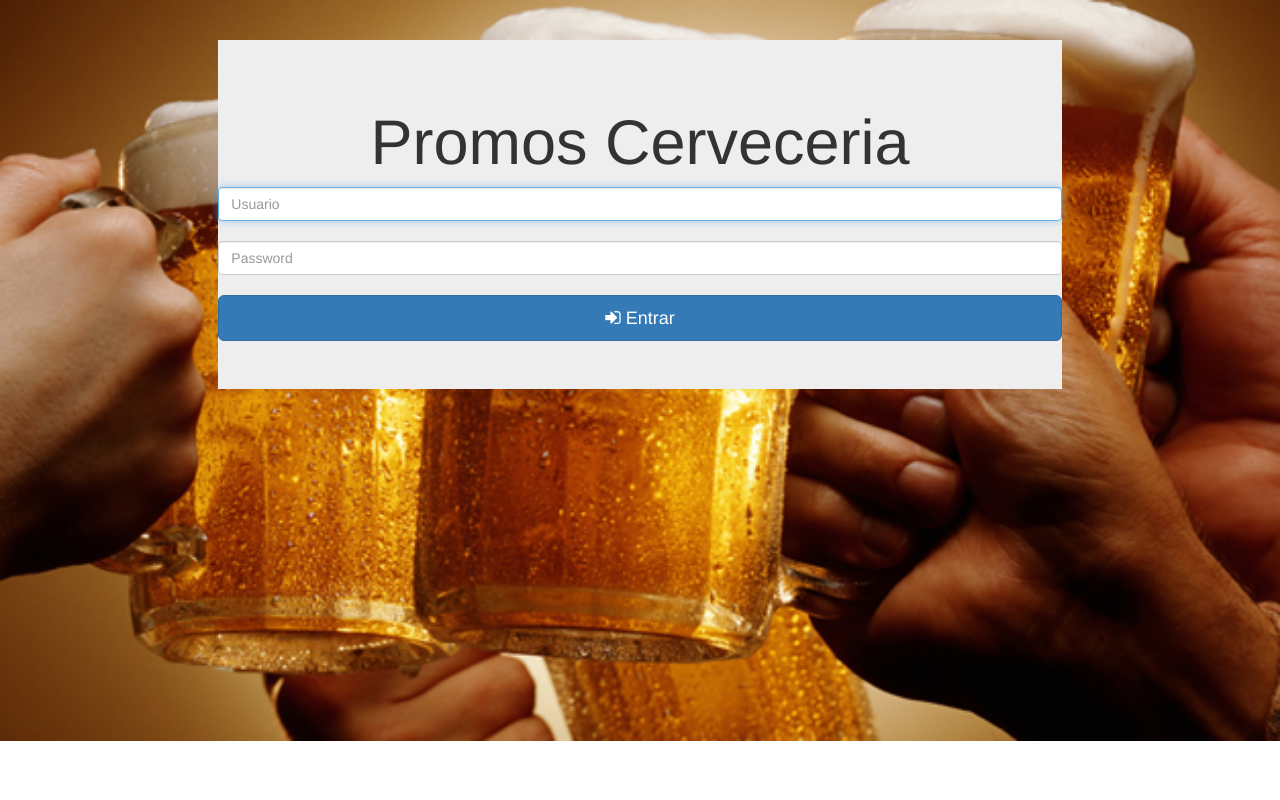
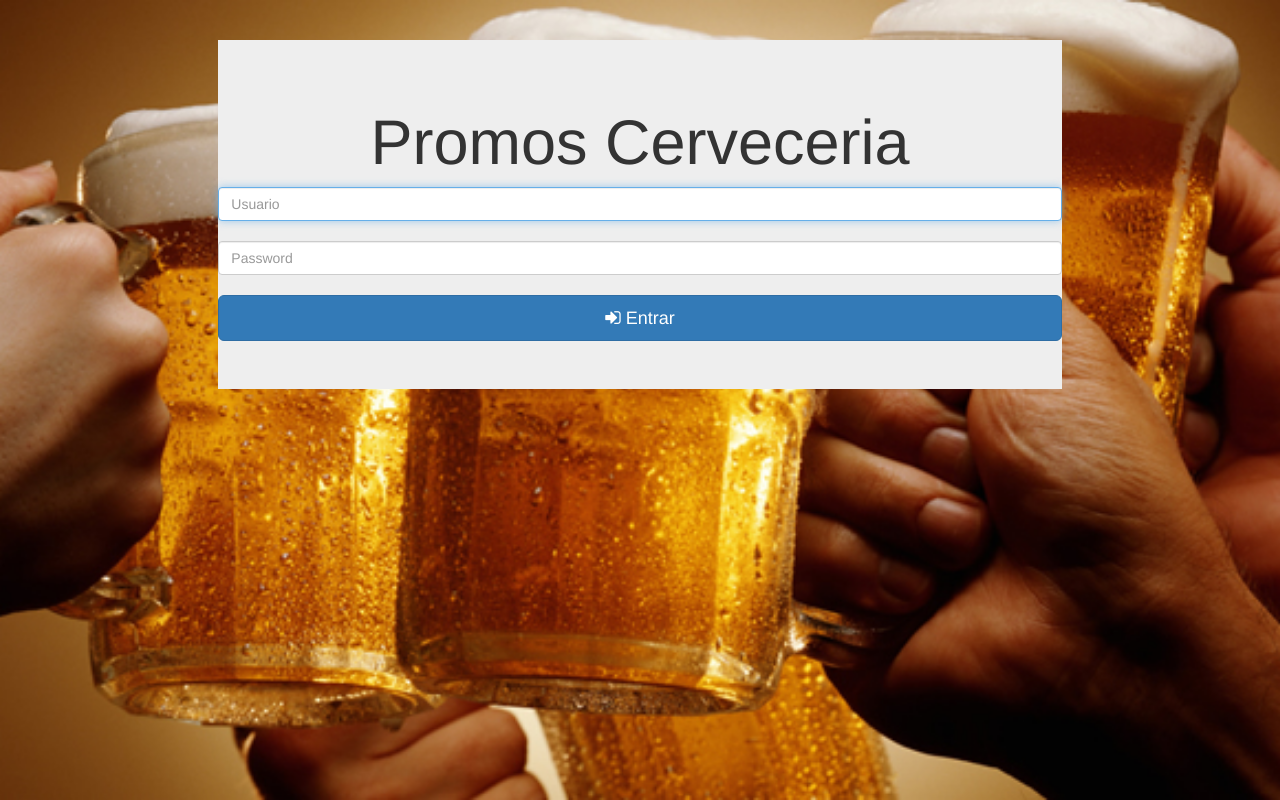
Before and after one commit to alejandrokymsa/paraphone1, a plain HTML site: page www/index.html in a window 1280 px wide. Drawn offline with Linux system fonts and the light colour scheme; a web font is replaced by a local one.

Commit message:
Background arreglado 01

```diff
--- a/www/index.html
+++ b/www/index.html
@@ -18,7 +18,15 @@
         <!--<link href="assets/css/fonts/Rubik-Fonts.css" rel="stylesheet" />-->
 
     </head>
-    <body style="background: url('cervezas-cervezas-cervezas.jpg') no-repeat;background-size: 100%;">
+    <body style="background: url('cervezas-cervezas-cervezas.jpg') center center fixed;
+    -webkit-background-size: 100%;
+    -moz-background-size: 100%;
+    -o-background-size: 100%;
+    background-size: 100%;
+    -webkit-background-size: cover;
+    -moz-background-size: cover;
+    -o-background-size: cover;
+    background-size: cover; ">
 					<div class="row">&nbsp;</div>
 					<div class="row">&nbsp;</div>
 					<div class="row">
```
